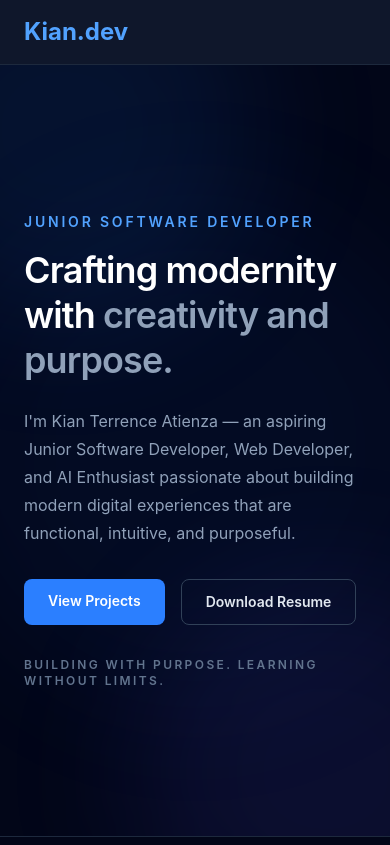
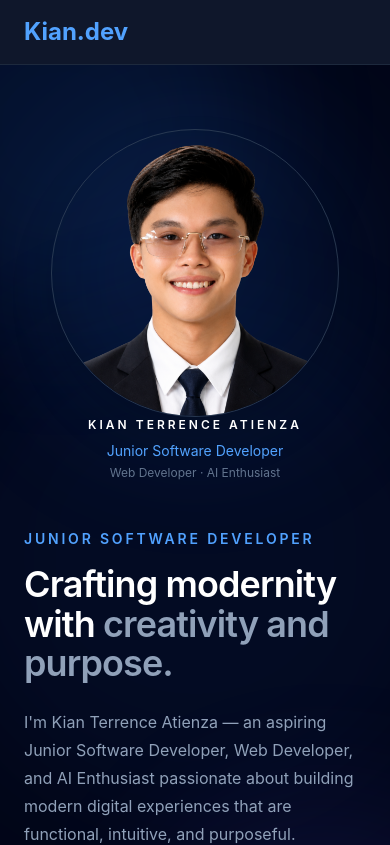
Before and after one commit to Pokemoan/Per-Port, a React (Vite) app in the folder personal-portfolio/: page / in a window 390 px wide. Shown: the top 845 px of the page. Built offline with nearby package versions, Linux system fonts and the light colour scheme.

Commit message:
Hero: responsive profile

```diff
--- a/personal-portfolio/src/components/sections/Hero.tsx
+++ b/personal-portfolio/src/components/sections/Hero.tsx
@@ -9,16 +9,15 @@ function Hero() {
       <div className="absolute left-1/2 top-1/2 h-[500px] w-[500px] -translate-x-1/2 -translate-y-1/2 rounded-full bg-blue-500/5 blur-3xl" />
 
       {/* Content */}
-      <div className="relative mx-auto grid w-full max-w-7xl items-center gap-12 px-6 py-20 lg:grid-cols-2">
+      <div className="relative mx-auto grid w-full max-w-7xl items-center gap-12 px-6 py-16 sm:py-20 lg:grid-cols-2">
 
         {/* Text */}
-        <div>
+        <div className="order-2 lg:order-1">
           <p className="mb-4 text-sm font-semibold uppercase tracking-[0.2em] text-blue-400">
             Junior Software Developer
           </p>
 
-          <h1 className="max-w-3xl text-4xl font-semibold leading-tight tracking-tight text-white sm:text-5xl lg:text-6xl">
-            Crafting modernity with{" "}
+          <h1 className="max-w-3xl text-4xl font-semibold leading-[1.1] tracking-tight text-white sm:text-5xl lg:text-6xl">            Crafting modernity with{" "}
             <span className="text-slate-400">
               creativity and purpose.
             </span>
@@ -53,7 +52,7 @@ function Hero() {
         </div>
 
                     {/* Profile */}
-          <div className="hidden justify-center lg:flex">
+              <div className="order-1 flex justify-center pb-16 lg:order-2 lg:pb-0">
                 <div className="relative">
 
                   {/* Subtle glow */}
@@ -63,10 +62,11 @@ function Hero() {
                   <img
                     src="/images/1x1_icon.png"
                     alt="Kian Terrence Atienza"
-                className="relative h-96 w-96 rounded-full border border-slate-700/80 object-cover shadow-2xl"                    />
+                    className="relative h-72 w-72 rounded-full border border-slate-700/80 object-cover shadow-2xl sm:h-80 sm:w-80 lg:h-96 lg:w-96"
+                  />
 
                   {/* Name */}
-              <div className="absolute -bottom-20 left-1/2 -translate-x-1/2 whitespace-nowrap text-center">
+                  <div className="absolute -bottom-16 left-1/2 w-max -translate-x-1/2 text-center">
                     <p className="text-xs font-semibold uppercase tracking-[0.25em] text-white">
                       Kian Terrence Atienza
                     </p>
```
Lines whose indentation alone changed are shown as unchanged.
